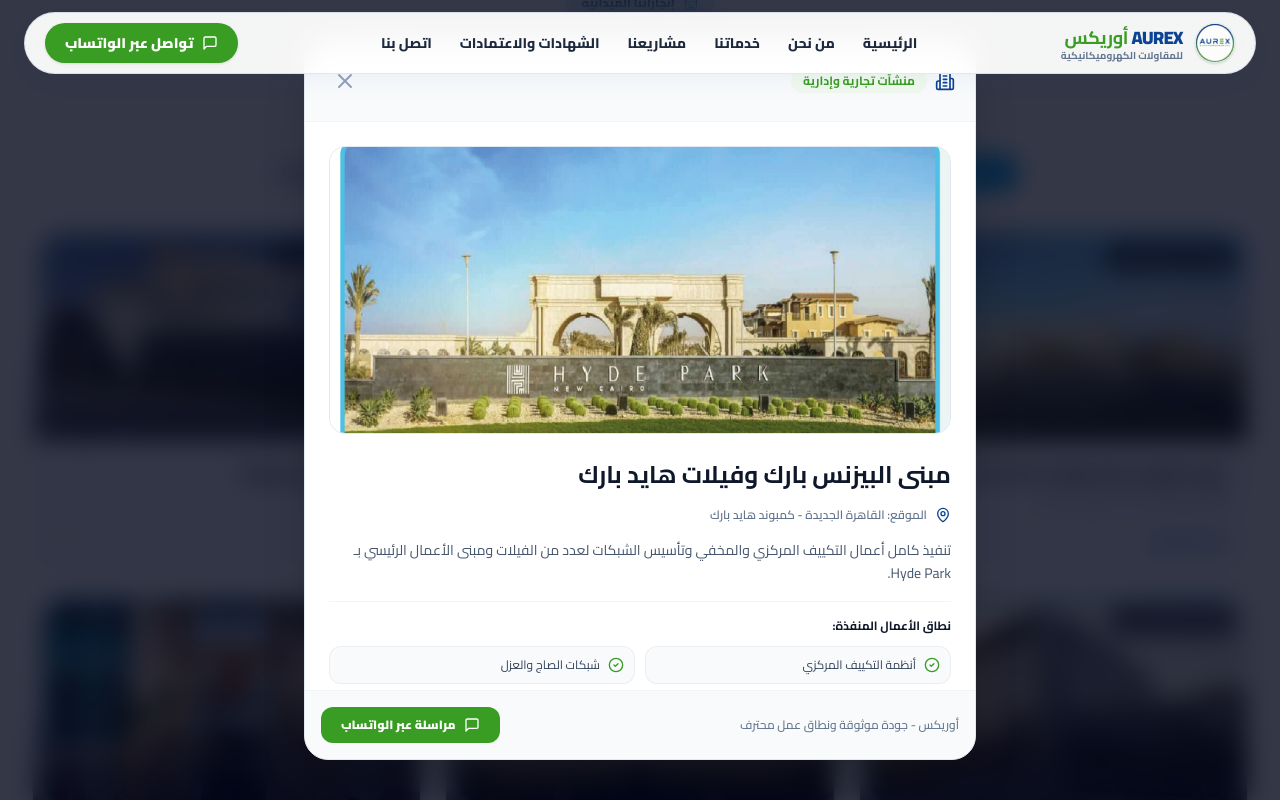
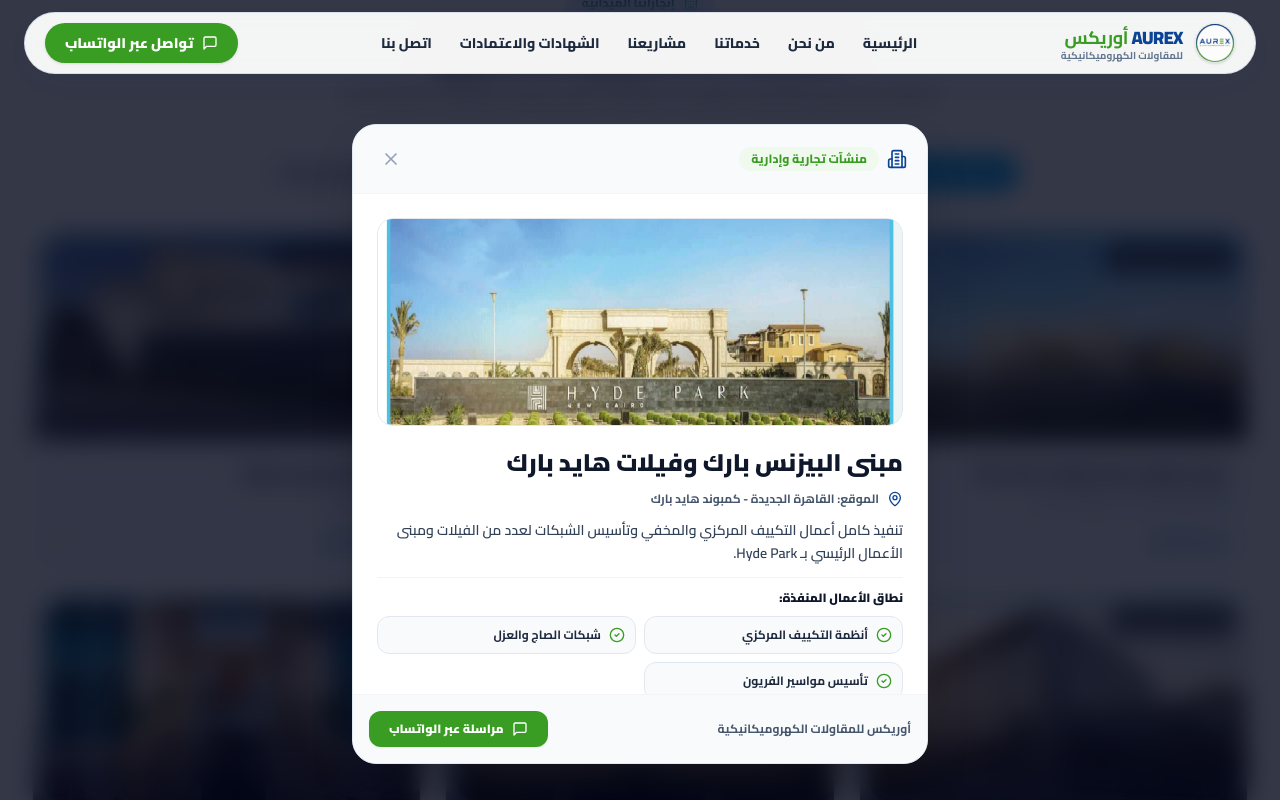
Before and after one commit to youssef-shaaban-dev/aurex, a Next.js app: page / in a window 1280 px wide. Both pictures are taken after a click on the element 1053 px from the left and 3892 px from the top of the page. Shown: the part 3492-4292 px from the top of the page. Built offline with nearby package versions, Linux system fonts and the light colour scheme.

Commit message:
feat: implement CertificateModal and ProjectModal components for project and certificate details

```diff
--- a/src/components/ui/CertificateModal.tsx
+++ b/src/components/ui/CertificateModal.tsx
@@ -1,7 +1,8 @@
 "use client";
 
+import { useEffect } from "react";
 import Image from "next/image";
-import { X, Award, CheckCircle } from "lucide-react";
+import { X, Award } from "lucide-react";
 import { CertificateItem } from "@/data/companyData";
 
 interface CertificateModalProps {
@@ -10,35 +11,58 @@ interface CertificateModalProps {
 }
 
 export default function CertificateModal({ cert, onClose }: CertificateModalProps) {
+  // Lock body scroll when modal is open
+  useEffect(() => {
+    if (cert) {
+      document.body.style.overflow = "hidden";
+    } else {
+      document.body.style.overflow = "";
+    }
+
+    const handleKeyDown = (e: KeyboardEvent) => {
+      if (e.key === "Escape") onClose();
+    };
+
+    window.addEventListener("keydown", handleKeyDown);
+    return () => {
+      document.body.style.overflow = "";
+      window.removeEventListener("keydown", handleKeyDown);
+    };
+  }, [cert, onClose]);
+
   if (!cert) return null;
 
   return (
-    <div className="fixed inset-0 z-50 flex items-center justify-center p-4 bg-slate-950/85 backdrop-blur-md animate-fadeIn">
+    <div
+      onClick={onClose}
+      className="fixed inset-0 z-[100] flex items-start justify-center p-3 sm:p-6 pt-24 sm:pt-28 pb-6 bg-slate-950/85 backdrop-blur-md animate-fadeIn overflow-y-auto"
+    >
       <div
-        className="relative w-full max-w-3xl bg-white rounded-3xl overflow-hidden shadow-2xl border border-slate-200 animate-scaleUp max-h-[90vh] flex flex-col"
+        className="relative w-full max-w-2xl bg-white rounded-3xl overflow-hidden shadow-2xl border border-slate-200 animate-scaleUp max-h-[80vh] flex flex-col my-auto"
         onClick={(e) => e.stopPropagation()}
       >
         {/* Header Bar */}
-        <div className="flex items-center justify-between p-5 border-b border-slate-100 bg-slate-50">
+        <div className="flex items-center justify-between px-5 py-4 border-b border-slate-100 bg-slate-50 flex-shrink-0">
           <div className="flex items-center gap-2">
             <Award className="w-5 h-5 text-aurex-green" />
-            <span className="text-xs font-bold text-aurex-navy bg-aurex-navy-subtle px-3 py-1 rounded-full">
+            <span className="text-xs font-black text-aurex-navy bg-aurex-navy-subtle px-3 py-1 rounded-full">
               {cert.validity}
             </span>
           </div>
           <button
             onClick={onClose}
-            className="p-2 text-slate-400 hover:text-slate-700 hover:bg-slate-200/60 rounded-full transition-colors"
+            className="p-2 text-slate-400 hover:text-slate-800 hover:bg-slate-200/80 rounded-full transition-colors"
+            aria-label="إغلاق النافذة"
           >
-            <X className="w-6 h-6" />
+            <X className="w-5 h-5" />
           </button>
         </div>
 
         {/* Content */}
-        <div className="p-6 overflow-y-auto space-y-6">
+        <div className="p-5 sm:p-6 overflow-y-auto space-y-5 flex-1">
 
           {/* Certificate Image Frame */}
-          <div className="relative w-full h-[55vh] min-h-[350px] rounded-2xl overflow-hidden bg-slate-100 border border-slate-200 shadow-inner flex items-center justify-center">
+          <div className="relative w-full h-56 sm:h-72 rounded-2xl overflow-hidden bg-slate-100 border border-slate-200 shadow-inner flex items-center justify-center p-2">
             <Image
               src={cert.image}
               alt={cert.title}
@@ -48,20 +72,20 @@ export default function CertificateModal({ cert, onClose }: CertificateModalProp
           </div>
 
           {/* Description */}
-          <div className="space-y-3">
-            <h3 className="text-xl font-bold text-slate-900">
+          <div className="space-y-2.5">
+            <h3 className="text-lg sm:text-xl font-black text-slate-900">
               {cert.title}
             </h3>
-            <p className="text-xs font-semibold text-slate-500">
+            <p className="text-xs font-bold text-slate-600">
               الجهة المصدرة: <span className="text-aurex-navy">{cert.issuer}</span>
             </p>
-            <p className="text-xs text-slate-600 leading-relaxed">
+            <p className="text-xs sm:text-sm text-slate-700 font-semibold leading-relaxed">
               {cert.description}
             </p>
 
             <div className="flex flex-wrap gap-2 pt-2">
               {cert.brands.map((b, i) => (
-                <span key={i} className="text-[11px] font-bold text-aurex-green bg-aurex-green-subtle px-3 py-1 rounded-lg">
+                <span key={i} className="text-[11px] font-black text-aurex-green bg-aurex-green-subtle px-3 py-1 rounded-lg">
                   موزّع معتمد: {b}
                 </span>
               ))}
@@ -71,11 +95,11 @@ export default function CertificateModal({ cert, onClose }: CertificateModalProp
         </div>
 
         {/* Footer */}
-        <div className="p-4 border-t border-slate-100 bg-slate-50 flex items-center justify-between">
-          <span className="text-xs text-slate-500 font-medium">شهادة معتمدة موثوقة ومفعلة</span>
+        <div className="p-4 border-t border-slate-100 bg-slate-50 flex items-center justify-between flex-shrink-0">
+          <span className="text-xs text-slate-600 font-bold hidden sm:inline">شهادة معتمدة ومفعلة</span>
           <button
             onClick={onClose}
-            className="px-5 py-2.5 rounded-xl bg-slate-900 text-white text-xs font-bold hover:bg-slate-800 transition-colors"
+            className="w-full sm:w-auto px-6 py-2.5 rounded-xl bg-slate-900 text-white text-xs font-black hover:bg-slate-800 transition-colors"
           >
             إغلاق النافذة
           </button>
--- a/src/components/ui/ProjectModal.tsx
+++ b/src/components/ui/ProjectModal.tsx
@@ -1,5 +1,6 @@
 "use client";
 
+import { useEffect } from "react";
 import Image from "next/image";
 import { X, MapPin, CheckCircle2, Building2, MessageSquare } from "lucide-react";
 import { ProjectItem, COMPANY_INFO } from "@/data/companyData";
@@ -10,36 +11,59 @@ interface ProjectModalProps {
 }
 
 export default function ProjectModal({ project, onClose }: ProjectModalProps) {
+  // Lock body scroll when modal is open
+  useEffect(() => {
+    if (project) {
+      document.body.style.overflow = "hidden";
+    } else {
+      document.body.style.overflow = "";
+    }
+
+    const handleKeyDown = (e: KeyboardEvent) => {
+      if (e.key === "Escape") onClose();
+    };
+
+    window.addEventListener("keydown", handleKeyDown);
+    return () => {
+      document.body.style.overflow = "";
+      window.removeEventListener("keydown", handleKeyDown);
+    };
+  }, [project, onClose]);
+
   if (!project) return null;
 
   return (
-    <div className="fixed inset-0 z-50 flex items-center justify-center p-4 bg-slate-950/80 backdrop-blur-md animate-fadeIn">
+    <div
+      onClick={onClose}
+      className="fixed inset-0 z-100 flex items-start justify-center p-3 sm:p-6 pt-24 sm:pt-28 pb-6 bg-slate-950/80 backdrop-blur-md animate-fadeIn overflow-y-auto"
+    >
       <div
-        className="relative w-full max-w-2xl bg-white rounded-3xl overflow-hidden shadow-2xl border border-slate-200 animate-scaleUp max-h-[90vh] flex flex-col"
+        className="relative w-full max-w-xl bg-white rounded-3xl overflow-hidden shadow-2xl border border-slate-200 animate-scaleUp max-h-[80vh] flex flex-col my-auto"
         onClick={(e) => e.stopPropagation()}
       >
         {/* Modal Header Bar */}
-        <div className="flex items-center justify-between p-5 border-b border-slate-100 bg-slate-50">
+        <div className="flex items-center justify-between px-5 py-4 border-b border-slate-100 bg-slate-50 shrink-0">
           <div className="flex items-center gap-2">
             <Building2 className="w-5 h-5 text-aurex-navy" />
-            <span className="text-xs font-bold text-aurex-green bg-aurex-green-subtle px-3 py-1 rounded-full">
+            <span className="text-xs font-extrabold text-aurex-green bg-aurex-green-subtle px-3 py-1 rounded-full">
               {project.categoryLabel}
             </span>
           </div>
           <button
             onClick={onClose}
-            className="p-2 text-slate-400 hover:text-slate-700 hover:bg-slate-200/60 rounded-full transition-colors"
+            className="p-2 text-slate-400 hover:text-slate-800 hover:bg-slate-200/80 rounded-full transition-colors"
+            aria-label="إغلاق النافذة"
           >
-            <X className="w-6 h-6" />
+            <X className="w-5 h-5" />
           </button>
         </div>
 
         {/* Scrollable Content */}
-        <div className="p-6 overflow-y-auto space-y-6">
+        <div className="p-5 sm:p-6 overflow-y-auto space-y-5 flex-1">
 
           {/* Main Project Image */}
           {project.image && (
-            <div className="relative h-64 sm:h-72 w-full rounded-2xl overflow-hidden bg-slate-100 border border-slate-200">
+            <div className="relative h-44 sm:h-52 w-full rounded-2xl overflow-hidden bg-slate-100 border border-slate-200">
               <Image
                 src={project.image}
                 alt={project.title}
@@ -50,26 +74,26 @@ export default function ProjectModal({ project, onClose }: ProjectModalProps) {
           )}
 
           {/* Details */}
-          <div className="space-y-4">
-            <h3 className="text-2xl font-bold text-slate-900 leading-snug">
+          <div className="space-y-3">
+            <h3 className="text-xl sm:text-2xl font-black text-slate-900 leading-snug">
               {project.title}
             </h3>
 
-            <div className="flex items-center gap-2 text-xs font-semibold text-slate-500">
+            <div className="flex items-center gap-2 text-xs font-bold text-slate-600">
               <MapPin className="w-4 h-4 text-aurex-navy" />
               <span>الموقع: {project.location}</span>
             </div>
 
-            <p className="text-sm text-slate-600 leading-relaxed">
+            <p className="text-xs sm:text-sm text-slate-700 font-semibold leading-relaxed">
               {project.description}
             </p>
 
             {/* Scope of Work */}
-            <div className="space-y-3 pt-4 border-t border-slate-100">
-              <h4 className="text-xs font-bold text-slate-900">نطاق الأعمال المنفذة:</h4>
-              <div className="grid grid-cols-1 sm:grid-cols-2 gap-2.5">
+            <div className="space-y-2.5 pt-3 border-t border-slate-100">
+              <h4 className="text-xs font-black text-slate-900">نطاق الأعمال المنفذة:</h4>
+              <div className="grid grid-cols-1 sm:grid-cols-2 gap-2">
                 {project.scope.map((item, i) => (
-                  <div key={i} className="flex items-center gap-2 text-xs text-slate-700 bg-slate-50 p-2.5 rounded-xl border border-slate-200/60">
+                  <div key={i} className="flex items-center gap-2 text-xs font-bold text-slate-800 bg-slate-50 p-2.5 rounded-xl border border-slate-200">
                     <CheckCircle2 className="w-4 h-4 text-aurex-green flex-shrink-0" />
                     <span>{item}</span>
                   </div>
@@ -81,13 +105,13 @@ export default function ProjectModal({ project, onClose }: ProjectModalProps) {
         </div>
 
         {/* Modal Footer */}
-        <div className="p-4 border-t border-slate-100 bg-slate-50 flex items-center justify-between">
-          <span className="text-xs text-slate-500 font-medium">أوريكس - جودة موثوقة ونطاق عمل محترف</span>
+        <div className="p-4 border-t border-slate-100 bg-slate-50 flex items-center justify-between flex-shrink-0">
+          <span className="text-xs text-slate-600 font-bold hidden sm:inline">أوريكس للمقاولات الكهروميكانيكية</span>
           <a
             href={`https://wa.me/2${COMPANY_INFO.phone1}`}
             target="_blank"
             rel="noopener noreferrer"
-            className="px-5 py-2.5 rounded-xl bg-aurex-green hover:bg-aurex-green-dark text-white text-xs font-black flex items-center gap-2 transition-colors"
+            className="w-full sm:w-auto px-5 py-2.5 rounded-xl bg-aurex-green hover:bg-aurex-green-dark text-white text-xs font-black flex items-center justify-center gap-2 transition-colors shadow-xs"
           >
             <MessageSquare className="w-4 h-4" />
             <span>مراسلة عبر الواتساب</span>
```
